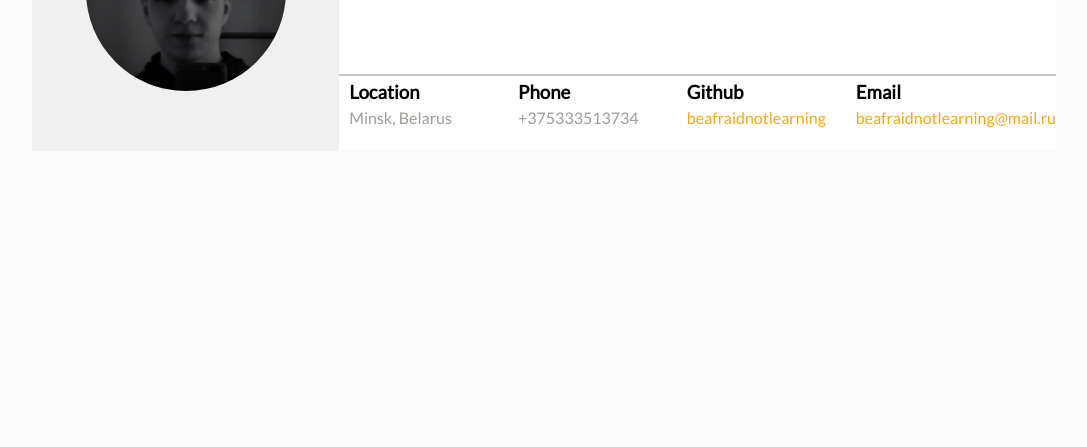
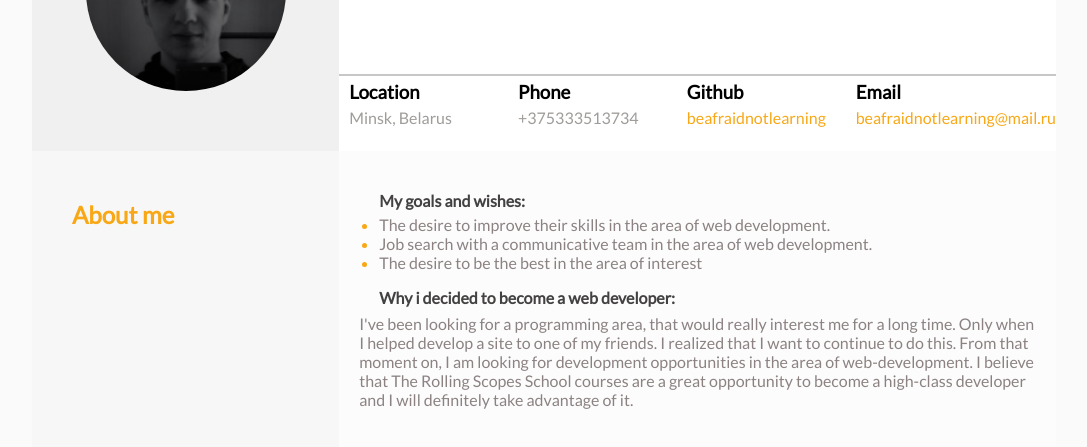
Before and after one commit to beafraidnotlearning/rsschool-cv, a plain HTML site: page index.html in a window 1280 px wide. Shown: the part 189-636 px from the top of the page, without its empty margins (96-1183 px from the left). Drawn offline with Linux system fonts and the light colour scheme.

Commit message:
feat: add section 'About me' and styles for it

```diff
--- a/index.html
+++ b/index.html
@@ -50,5 +50,33 @@
         </div>
       </section>
     </section>
+    <section class="grid" id="aboutme">
+      <div class="left left-content-color2">
+        <h2>About me</h2>
+      </div>
+      <div class="right right-content-color2">
+        <ul class="goals">
+          <li><span>My goals and wishes:</span></li>
+          <li>
+            <span>The desire to improve their skills in the area of web development.</span>
+          </li>
+          <li>
+            <span>Job search with a communicative team in the area of web development.</span>
+          </li>
+          <li>
+            <span>The desire to be the best in the area of interest</span>
+          </li>
+        </ul>
+        <div class="wishes">
+          <p>Why i decided to become a web developer:</p>
+          <p>
+            I've been looking for a programming area, that would really interest me for a long time. Only when I helped develop a
+            site to one of my friends. I realized that I want to continue to do this. From that moment on, I am looking for
+            development opportunities in the area of web-development. I believe that The Rolling Scopes School courses are a great
+            opportunity to become a high-class developer and I will definitely take advantage of it.
+          </p>
+        </div>
+      </div>
+    </section>
   </main>
 </html>
--- a/styles/all.css
+++ b/styles/all.css
@@ -152,3 +152,73 @@ p.brief-skills {
 .personal-data a:hover {
   color: #dd6508;
 }
+
+.left {
+  padding: 40px 0 0 40px;
+}
+
+.left-content-color1 {
+  background-color: #f0f0f0;
+}
+
+.left-content-color2 {
+  background-color: #f8f7f7;
+}
+
+.right {
+  padding: 40px 0 0 0;
+}
+
+.right-content-color1 {
+  background-color: #ffffff;
+}
+
+.right-content-color2 {
+  background-color: #fcfcfc;
+}
+
+.left h2 {
+  line-height: 2em;
+  color: #f8a816;
+}
+
+.left p {
+  color: #9f9c99;
+}
+
+ul.goals {
+  padding: 0 0 10px 40px;
+}
+
+ul.goals li {
+  color: #f8a816;
+}
+
+ul.goals li:first-child {
+  list-style: none;
+  padding-bottom: 5px;
+}
+
+ul.goals li:first-child span {
+  color: #444141;
+  font-weight: 700;
+}
+
+ul.goals li span {
+  color: #8c8282;
+}
+
+.wishes p {
+  padding: 0 20px 0 20px;
+}
+
+.wishes p {
+  color: #8c8282;
+}
+
+.wishes p:first-child {
+  color: #444141;
+  font-weight: 700;
+  line-height: 2em;
+  padding: 0 20px 0 40px;
+}
```
